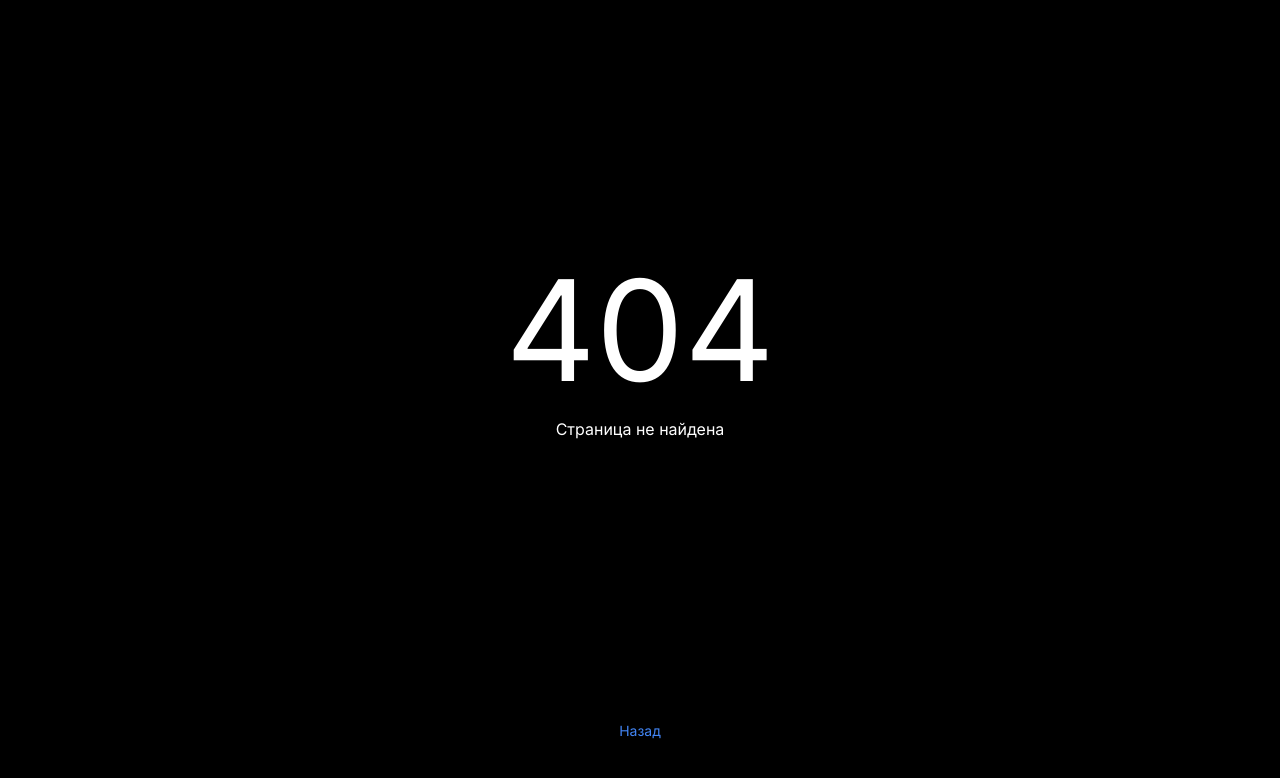
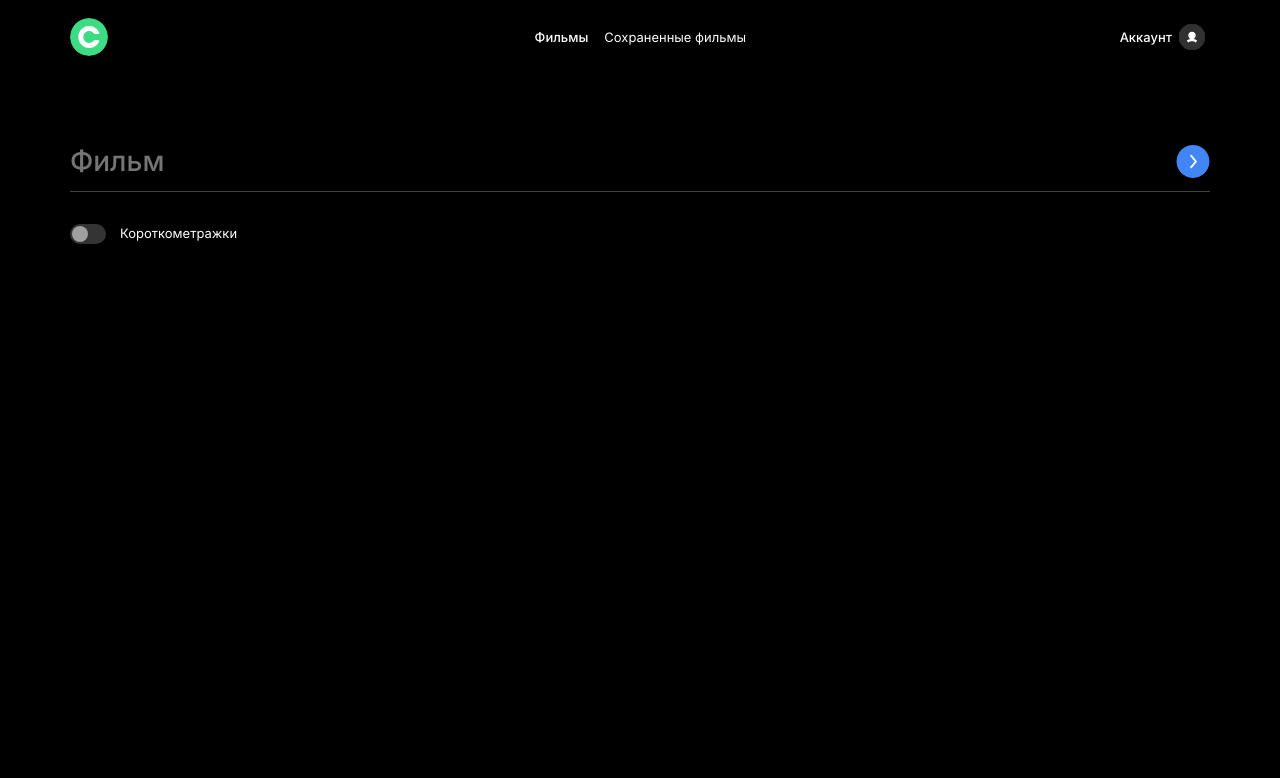
Before and after one commit to Dvbak/movies-explorer-frontend, a React (Create React App) app: page /movies in a window 1280 px wide. Before the commit this address had no page. Shown: the top 778 px of the page. Built offline with nearby package versions, Linux system fonts and the light colour scheme.

Commit message:
creating components: FilterCheckBox, SearchForm

```diff
--- a/src/App.js
+++ b/src/App.js
@@ -3,7 +3,7 @@ import { useState } from 'react';
 import { Route, Routes, useNavigate } from 'react-router-dom';
 import Header from './components/Header/Header';
 import Main from './components/Main/Main';
-// import Movies from './components/Movies';
+import Movies from './components/Movies/Movies';
 // import SavedMovies from './components/SavedMovies';
 import Profile from './components/Profile/Profile';
 import Login from './components/Login/Login';
@@ -15,6 +15,7 @@ import './App.css';
 function App() {
   const navigate = useNavigate();
   const [loggedIn, setLoggedIn] = useState(true);
+  const [isEdit, setIsEdit] = useState(false);
 
   function logOut() {
     setLoggedIn(false);
@@ -33,10 +34,14 @@ function App() {
             <div className='wrapper'>
               <Header
                 name={'profile'}
+                isEdit={isEdit}
+                setIsEdit={setIsEdit}
               />
               <Profile
                 name={'profile'}
                 logOut={logOut}
+                isEdit={isEdit}
+                setIsEdit={setIsEdit}
               />
             </div>
           } />
@@ -51,7 +56,16 @@ function App() {
               <Footer />
             </div>
           } />
-          {/* <Route path='/movies' element={<Movies />} /> */}
+          <Route path='/movies' element={
+            <div className='wrapper'>
+              <Header
+              name={'movies'}
+              // loggedIn={'true'}
+              loggedIn={loggedIn}
+              />
+              <Movies />
+            </div>
+          } />
           {/* <Route path='/saved-movies' element={<SavedMovies />} /> */}
           <Route path='*' element={<Error404 />} />
         </Routes>
--- /dev/null
+++ b/src/components/FilterCheckBox/FilterCheckBox.css
@@ -0,0 +1,69 @@
+.search-form__label {
+  display: flex;
+  align-items: center;
+  position: relative;
+  cursor: pointer;
+}
+
+.search-form__checkbox {
+  display: inline-block;
+  width: 36px;
+  height: 20px;
+  visibility: hidden;
+}
+
+.search-form__svg-check {
+  position: absolute;
+}
+
+.search-form__svg-check-rect,
+.search-form__svg-check-circle {
+  transition: fill .3s, translate .3s;
+}
+
+.search-form__svg-check-rect_active {
+  fill: #3DDC84;
+}
+
+.search-form__svg-check-circle_active {
+  translate: 16px 0;
+  fill: #fff;
+}
+
+.search-form__label:hover .search-form__svg-check-rect {
+  fill: #3DDC84;
+}
+
+.search-form__label:hover .search-form__svg-check-circle {
+  translate: 16px 0;
+  fill: #fff;
+}
+
+.search-form__label-text {
+  display: inline-block;
+  margin-left: 14px;
+  color: #FFF;
+  font-size: 13px;
+  font-style: normal;
+  font-weight: 400;
+  line-height: 1.38;
+}
+
+@media screen and (max-width: 768px) {
+  .search-form__label {
+    flex-direction: row-reverse;
+  }
+
+  .search-form__label-text {
+    margin: 0;
+    margin-right: 16px;
+  }
+}
+
+@media screen and (max-width: 545px) {
+  .search-form__label-text {
+    font-size: 11px;
+    line-height: 1.63;
+    margin-right: 13px;
+  }
+}
--- /dev/null
+++ b/src/components/FilterCheckBox/FilterCheckBox.js
@@ -0,0 +1,36 @@
+import React from 'react';
+import './FilterCheckBox.css';
+
+function FilterCheckBox() {
+  return (
+    <label className="search-form__label" tabIndex={0}>
+      <input type="checkbox" name="short films" className="search-form__checkbox" />
+      <svg
+        className="search-form__svg-check"
+        xmlns="http://www.w3.org/2000/svg"
+        width={36}
+        height={20}
+        viewBox="0 0 36 20"
+        fill="none"
+      >
+        <rect
+          className="search-form__svg-check-rect"
+          width={36}
+          height={20}
+          rx={10}
+          fill="#343434"
+        />
+        <circle
+          className="search-form__svg-check-circle"
+          cx={10}
+          cy={10}
+          r={8}
+          fill="#A0A0A0"
+        />
+      </svg>
+      <span className="search-form__label-text">Короткометражки</span>
+    </label>
+  )
+}
+
+export default FilterCheckBox;
--- a/src/components/Header/Header.js
+++ b/src/components/Header/Header.js
@@ -50,7 +50,11 @@ function Header(props) {
                 </li>
               </ul>
             </nav>
-            <Link to={'/profile'} className="header__account">
+            <Link to={'/profile'}
+              className="header__account"
+              onClick={() => {
+              // props.setIsEdit(false);
+            }}>
               Аккаунт
               <img
                 src={props.name !== 'home' ? logoAccount : logoAccountHome}
--- /dev/null
+++ b/src/components/Movies/Movies.js
@@ -0,0 +1,14 @@
+import React from 'react';
+import { Link } from "react-router-dom";
+// import './Moviies.css';
+import SearchForm from '../SearchForm/SearchForm';
+
+function Moviies() {
+  return (
+    <>
+      <SearchForm />
+    </>
+  )
+}
+
+export default Moviies;
--- a/src/components/Profile/Profile.js
+++ b/src/components/Profile/Profile.js
@@ -1,4 +1,4 @@
-import React, { useEffect, useState } from "react";
+import React, { useEffect } from "react";
 import { Link } from "react-router-dom";
 import Input from "../Input/Input";
 import useFormValidation from '../../hooks/useFormValidtion';
@@ -6,12 +6,12 @@ import './Profile.css';
 
 function Profile(props) {
   const isError = false;
-  const [isEdit, setIsEdit] = useState(false);
+  // const [isEdit, setIsEdit] = useState(false);
   const { values, errors, isInputValid, isValid, handleChange, reset } = useFormValidation();
 
   useEffect(() => {
     reset({ username: 'currentUser.name', email: 'currentUser.email' })
-  }, [reset, isEdit]);
+  }, [reset, props.isEdit]);
 
   function onSubmit(evt) {
     evt.preventDefault()
@@ -33,7 +33,8 @@ function Profile(props) {
           isInputValid={isInputValid.username}
           error={errors.username}
           onChange={handleChange}
-          isEdit={isEdit}
+          isEdit={props.isEdit}
+          // isEdit={isEdit}
         />
         <Input
           componentName={props.name}
@@ -44,18 +45,20 @@ function Profile(props) {
           isInputValid={isInputValid.email}
           error={errors.email}
           onChange={handleChange}
-          // pattern={EmailRegex}
-          isEdit={isEdit}
+          isEdit={props.isEdit}
+          // isEdit={isEdit}
         />
         </fieldset>
-        {!isEdit ?
+        {!props.isEdit ?
+        // {!isEdit ?
         <>
           <span className={`profile__error-form ${isError && 'profile__error-form_active'}`}>{isError ? 'При обновлении профиля произошла ошибка.' : 'Обновление профиля прошло успешно'}</span>
           <button
             type="button"
             className="profile__btn"
             onClick={() => {
-              setIsEdit(true);
+              props.setIsEdit(true);
+              // setIsEdit(true);
             }}
           >Редактировать</button>
         </> :
@@ -65,7 +68,8 @@ function Profile(props) {
             type="submit"
             className="profile__btn-edit"
             onClick={() => {
-              setIsEdit(false);
+              props.setIsEdit(false);
+              // setIsEdit(false);
             }}
             disabled={!isValid || isError}
           >Сохранить</button>
--- a/src/components/Register/Register.js
+++ b/src/components/Register/Register.js
@@ -2,7 +2,6 @@ import React from 'react';
 import Input from '../Input/Input';
 import SectionLogin from '../SectionLogin/SectionLogin';
 import useFormValidation from '../../hooks/useFormValidtion';
-// import { EmailRegex } from '../../utils/constants';
 
 function Register(props) {
   const { values, errors, isInputValid, isValid, handleChange, } = useFormValidation()
@@ -40,7 +39,6 @@ function Register(props) {
           handleChange(evt)
           // props.setIsError(false)
         }}
-        // pattern={EmailRegex}
         placeholder='Введите электронную почту'
       />
       <Input
--- /dev/null
+++ b/src/components/SearchForm/SearchForm.css
@@ -0,0 +1,108 @@
+.page__search-form {
+  box-sizing: border-box;
+  margin: 0 auto;
+  width: 100%;
+}
+
+.search-form {
+  box-sizing: border-box;
+  padding: 70px 70px 47px;
+  display: flex;
+  flex-direction: column;
+  justify-content: space-between;
+  align-items: start;
+}
+
+.search-form__form {
+  width: 100%;
+  display: flex;
+  justify-content: space-between;
+  padding-bottom: 13px;
+  border-bottom: 1px solid #424242;
+  margin-bottom: 32px;
+}
+
+.search-form__input {
+  flex-grow: 1;
+  margin: 0;
+  padding: 0;
+  border: none;
+  color: #8B8B8B;
+  font-size: 28px;
+  font-style: normal;
+  font-weight: 500;
+  line-height: 1.2145;
+  background-color: transparent;
+}
+
+.search-form__submit {
+  appearance: none;
+  border: none;
+  padding: 0;
+  margin: 0;
+  background-color: transparent;
+  margin-left: 46px;
+  min-width: 34px;
+  min-height: 34px;
+  flex-shrink: 0;
+  cursor: pointer;
+  border-radius: 50%;
+  overflow: hidden;
+  /* transition: opacity .3s; */
+}
+
+.search-form__submit-svg {
+  display: flex;
+  transition: scale .3s, rotate .5s;
+}
+
+.search-form__submit-svg:hover {
+
+  scale: 1.2;
+  rotate: 450deg;
+}
+
+.search-form__submit-svg-rect {
+  transition: opacity .3s;
+}
+
+.search-form__submit-svg:hover .search-form__submit-svg-rect {
+  opacity: .7;
+}
+
+@media screen and (max-width: 768px) {
+  .search-form {
+    padding: 80px 30px 60px;
+    align-items: end;
+  }
+
+  .search-form__form {
+    margin-bottom: 29px;
+  }
+}
+
+@media screen and (max-width: 545px) {
+  .search-form {
+    padding: 84px 14px 50px;
+    align-items: center;
+  }
+
+  .search-form__form {
+    margin-bottom: 40px;
+    padding-bottom: 9px;
+  }
+
+  .search-form__input {
+    font-size: 18px;
+  }
+
+  .search-form__submit {
+    margin-left: 3px;
+  }
+}
+
+@media screen and (max-width: 319px) {
+  .search-form__input {
+    font-size: 14px;
+  }
+}
--- /dev/null
+++ b/src/components/SearchForm/SearchForm.js
@@ -0,0 +1,49 @@
+import React from 'react';
+import FilterCheckBox from '../FilterCheckBox/FilterCheckBox';
+import './SearchForm.css';
+
+function SearchForm() {
+  return (
+    <div className="search-form page__search-form">
+      <form action="#" className="search-form__form" noValidate="">
+        <input
+          type="text"
+          name="film"
+          placeholder="Фильм"
+          required=""
+          defaultValue=""
+          className="search-form__input"
+        />
+        <button type="submit" className="search-form__submit">
+          <svg
+            className="search-form__submit-svg"
+            width={34}
+            height={33}
+            viewBox="0 0 34 34"
+            fill="none"
+            xmlns="http://www.w3.org/2000/svg"
+          >
+            <rect
+              className="search-form__submit-svg-rect"
+              width={34}
+              height={34}
+              rx={17}
+              fill="#4285F4"
+            />
+            <path
+              className="search-form__submit-svg-path"
+              d="M15 23L20 17L15 11"
+              stroke="white"
+              strokeWidth={2}
+              strokeLinecap="round"
+              strokeLinejoin="round"
+            />
+          </svg>
+        </button>
+      </form>
+      <FilterCheckBox />
+    </div>
+  )
+}
+
+export default SearchForm;
```
